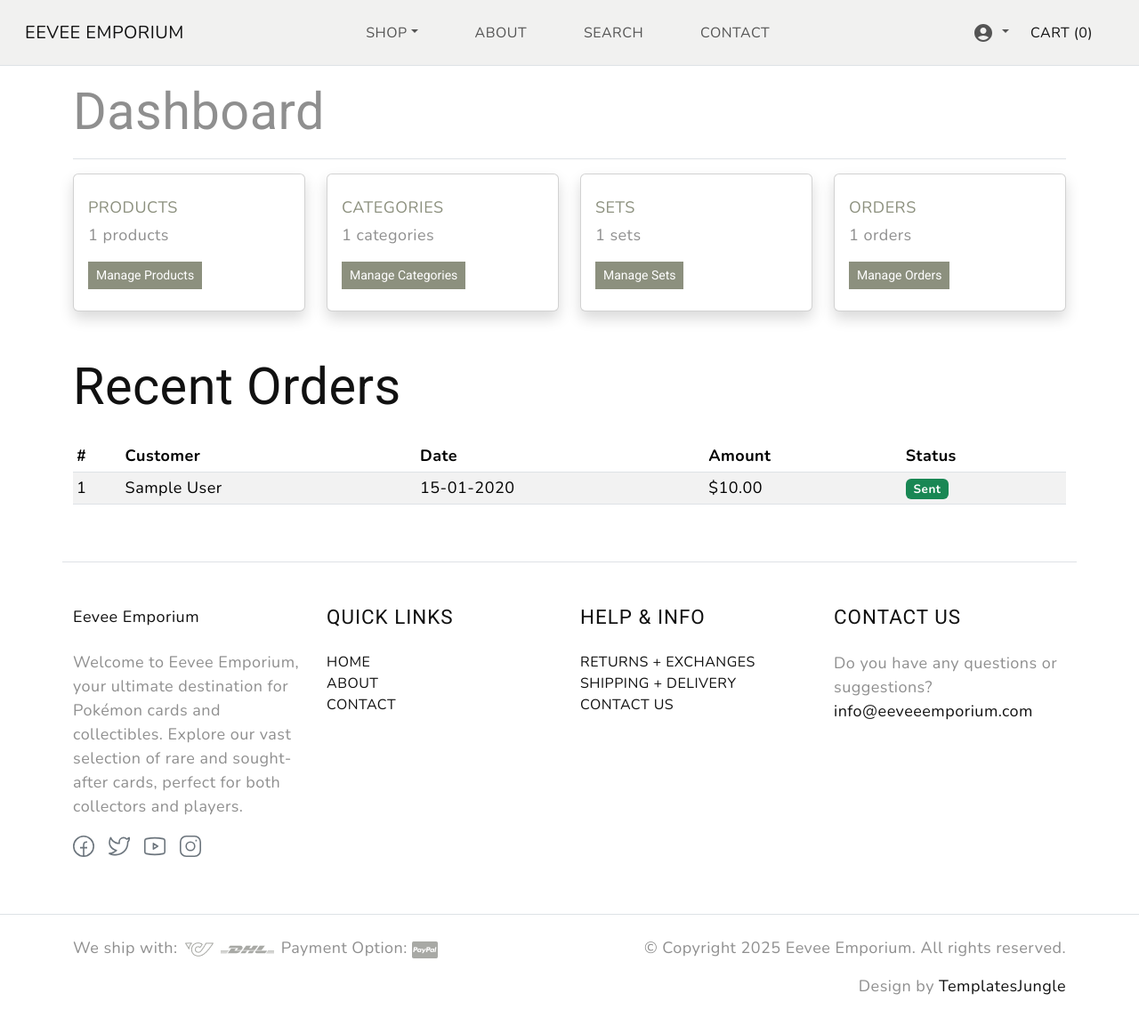
After one commit to JaimieHemmings/eevee-emporium, a Django app: page /control_panel/ in a window 1280 px wide. The commit adds this page. Shown: the whole page at 89% size. Run offline with Django 5.2, Linux system fonts and the light colour scheme; a user stored in the database is signed in; tables that the repository leaves empty hold one stand-in row (values such as "Sample post").

Commit message:
Add admin control panel with order management
Introduces a new 'controlpanel' app with views, templates, and URLs for an admin dashboard. Superusers can now view dashboard stats, list orders, view order details, and mark orders as shipped. The control panel is linked in the navigation for superusers, and the app is registered in settings and project URLs.

```diff
--- /dev/null
+++ b/controlpanel/templates/controlpanel/control_panel_home.html
@@ -0,0 +1,137 @@
+{% extends 'base.html' %}
+{% load static %}
+
+{% block title %}Control Panel{% endblock %}
+
+{% block content %}
+<div class="container">
+    <div class="row">
+        <main role="main" class="col-12">
+            <div class="d-flex justify-content-between flex-wrap flex-md-nowrap align-items-center pt-3 pb-2 mb-3 border-bottom">
+                <h1 class="h2">Dashboard</h1>
+            </div>
+
+            <div class="row">
+                <div class="col-xl-3 col-md-6 mb-4">
+                    <div class="card border-left-primary shadow h-100 py-2">
+                        <div class="card-body">
+                            <div class="row no-gutters align-items-center">
+                                <div class="col mr-2">
+                                    <div class="text-xs font-weight-bold text-primary text-uppercase mb-1">
+                                        Products
+                                    </div>
+                                    <p>{{ total_products|default:0 }} products</p>
+                                    <div class="h5 mb-0 font-weight-bold text-gray-800">
+                                        <a href="#" class="text-decoration-none text-primary">
+                                            <button class="btn btn-primary btn-sm">
+                                                Manage Products
+                                            </button>
+                                        </a>
+                                    </div>
+                                </div>
+                            </div>
+                        </div>
+                    </div>
+                </div>
+
+                <div class="col-xl-3 col-md-6 mb-4">
+                    <div class="card border-left-primary shadow h-100 py-2">
+                        <div class="card-body">
+                            <div class="row no-gutters align-items-center">
+                                <div class="col mr-2">
+                                    <div class="text-xs font-weight-bold text-primary text-uppercase mb-1">
+                                        Categories
+                                    </div>
+                                    <p>{{ total_categories|default:0 }} categories</p>
+                                    <div class="h5 mb-0 font-weight-bold text-gray-800">
+                                        <a href="#" class="text-decoration-none text-primary">
+                                            <button class="btn btn-primary btn-sm">
+                                                Manage Categories
+                                            </button>
+                                        </a>
+                                    </div>
+                                </div>
+                            </div>
+                        </div>
+                    </div>
+                </div>
+                <div class="col-xl-3 col-md-6 mb-4">
+                    <div class="card border-left-primary shadow h-100 py-2">
+                        <div class="card-body">
+                            <div class="row no-gutters align-items-center">
+                                <div class="col mr-2">
+                                    <div class="text-xs font-weight-bold text-primary text-uppercase mb-1">
+                                        Sets
+                                    </div>
+                                    <p>{{ total_sets|default:0 }} sets</p>
+                                    <div class="h5 mb-0 font-weight-bold text-gray-800">
+                                        <a href="#" class="text-decoration-none text-primary">
+                                            <button class="btn btn-primary btn-sm">
+                                                Manage Sets
+                                            </button>
+                                        </a>
+                                    </div>
+                                </div>
+                            </div>
+                        </div>
+                    </div>
+                </div>
+                <div class="col-xl-3 col-md-6 mb-4">
+                    <div class="card border-left-primary shadow h-100 py-2">
+                        <div class="card-body">
+                            <div class="row no-gutters align-items-center">
+                                <div class="col mr-2">
+                                    <div class="text-xs font-weight-bold text-primary text-uppercase mb-1">
+                                        Orders
+                                    </div>
+                                    <p>{{ total_orders|default:0 }} orders</p>
+                                    <div class="h5 mb-0 font-weight-bold text-gray-800">
+                                        <a href="{% url 'control_panel_orders' %}" class="text-decoration-none text-primary">
+                                            <button class="btn btn-primary btn-sm">
+                                                Manage Orders
+                                            </button>
+                                        </a>
+                                    </div>
+                                </div>
+                            </div>
+                        </div>
+                    </div>
+                </div>
+            </div>
+            <h2>Recent Orders</h2>
+            <div class="table-responsive">
+                <table class="table table-striped table-sm">
+                    <thead>
+                        <tr>
+                            <th scope="col">#</th>
+                            <th scope="col">Customer</th>
+                            <th scope="col">Date</th>
+                            <th scope="col">Amount</th>
+                            <th scope="col">Status</th>
+                        </tr>
+                    </thead>
+                    <tbody>
+                        {% for order in latest_orders %}
+                        <tr>
+                            <td>{{ order.id }}</td>
+                            <td>{{ order.full_name }}</td>
+                            <td>{{ order.date_ordered|date:"d-m-Y" }}</td>
+                            <td>${{ order.amount_paid }}</td>
+                            <td>
+                                {% if order.shipped == True %}
+                                    <span class="badge bg-success">Sent</span>
+                                {% elif order.shipped == False %}
+                                    <span class="badge bg-warning text-dark">Pending</span>
+                                {% else %}
+                                    <span class="badge bg-danger">Error</span>
+                                {% endif %}
+                            </td>
+                        </tr>
+                        {% endfor %}
+                    </tbody>
+                </table>
+            </div>
+        </main>
+    </div>
+</div>
+{% endblock %}
--- /dev/null
+++ b/controlpanel/urls.py
@@ -0,0 +1,26 @@
+from django.contrib import admin
+from django.urls import path
+from . import views
+
+urlpatterns = [
+    path(
+        '',
+        views.control_panel_home,
+        name='control_panel_home'
+    ),
+    path(
+        'orders/',
+        views.orders,
+        name='control_panel_orders'
+    ),
+    path(
+        'orders/<int:order_id>/',
+        views.order_detail,
+        name='control_panel_order_detail'
+    ),
+    path(
+        'orders/mark_shipped/<int:order_id>/',
+        views.mark_order_shipped,
+        name='control_panel_mark_order_shipped'
+    )
+]
--- a/controlpanel/views.py
+++ b/controlpanel/views.py
@@ -1,3 +1,68 @@
-from django.shortcuts import render
+from django.shortcuts import render, redirect
+from django.contrib import messages
+from django.contrib.auth.decorators import user_passes_test
+from store.models import Product, Category, Set
+from payment.models import Order, OrderItem
 
-# Create your views here.
+@user_passes_test(lambda u: u.is_superuser)
+def control_panel_home(request):
+    """
+    Render the control panel home page.
+    """
+    total_products = Product.objects.count()
+    total_categories = Category.objects.count()
+    total_sets = Set.objects.count()
+    total_orders = Order.objects.count()
+    latest_orders = Order.objects.order_by('-date_ordered')[:5]
+    return render(request, 'controlpanel/control_panel_home.html',{
+        'total_products': total_products,
+        'total_categories': total_categories,
+        'total_sets': total_sets,
+        'total_orders': total_orders,
+        'latest_orders': latest_orders
+    })
+
+
+@user_passes_test(lambda u: u.is_superuser)
+def orders(request):
+    """
+    Render the orders page in the control panel.
+    """
+    orders = Order.objects.all().order_by('-date_ordered')
+    return render(request, 'controlpanel/orders.html', {
+        'orders': orders,
+    })
+
+
+@user_passes_test(lambda u: u.is_superuser)
+def order_detail(request, order_id):
+    """
+    Render the details of a specific order in the control panel.
+    """
+    try:
+        order = Order.objects.get(id=order_id)
+        order_items = OrderItem.objects.filter(order=order)
+    except Order.DoesNotExist:
+        messages.error(request, "Order not found.")
+        return redirect('control_panel_orders')
+
+    return render(request, 'controlpanel/order_detail.html', {
+        'order': order,
+        'order_items': order_items,
+    })
+
+
+@user_passes_test(lambda u: u.is_superuser)
+def mark_order_shipped(request, order_id):
+    """
+    Mark an order as shipped in the control panel.
+    """
+    try:
+        order = Order.objects.get(id=order_id)
+        order.shipped = True
+        order.save()
+        messages.success(request, "Order marked as shipped.")
+    except Order.DoesNotExist:
+        messages.error(request, "Order not found.")
+
+    return redirect('control_panel_order_detail', order_id=order_id)
--- a/eeveeEmporium/settings.py
+++ b/eeveeEmporium/settings.py
@@ -29,6 +29,7 @@ INSTALLED_APPS = [
     'store',  # Custom app for the store
     'cart',   # Custom app for the shopping cart
     'payment',  # Custom app for payment processing
+    'controlpanel',  # Custom app for the admin control panel
 ]
 
 MIDDLEWARE = [
@@ -108,6 +109,10 @@ USE_I18N = True
 
 USE_TZ = True
 
+# Default account functionality
+LOGIN_URL = 'login'
+LOGIN_REDIRECT_URL = 'home'
+LOGOUT_REDIRECT_URL = 'home'
 
 # Static files (CSS, JavaScript, Images)
 STATIC_URL = 'static/'
--- a/eeveeEmporium/urls.py
+++ b/eeveeEmporium/urls.py
@@ -8,4 +8,5 @@ urlpatterns = [
     path('', include('store.urls')),
     path('cart/', include('cart.urls')),
     path('payment/', include('payment.urls')),
-] + static(settings.MEDIA_URL, document_root=settings.MEDIA_ROOT)  # Serve media files in development
+    path('control_panel/', include('controlpanel.urls')),
+] + static(settings.MEDIA_URL, document_root=settings.MEDIA_ROOT)
--- a/store/templates/footer.html
+++ b/store/templates/footer.html
@@ -1,6 +1,6 @@
   {% load static %}
   <footer id="footer" class="mt-5">
-    <div class="container">
+    <div class="container border-top">
       <div class="row d-flex flex-wrap justify-content-between py-5">
         <div class="col-md-3 col-sm-6">
           <div class="footer-menu footer-menu-001">
--- a/store/templates/nav.html
+++ b/store/templates/nav.html
@@ -74,6 +74,11 @@
                     <li>
                       <a href="{% url 'update_user' %}" class="dropdown-item item-anchor">Account</a>
                     </li>
+                    {% if user.is_superuser %}
+                    <li>
+                      <a href="{% url 'control_panel_home' %}" class="dropdown-item item-anchor">Control Panel</a>
+                    </li>
+                    {% endif %}
                     <li>
                       <a href="{% url 'logout' %}" class="dropdown-item item-anchor">Log Out</a>
                     </li>
@@ -112,6 +117,11 @@
                   <li>
                     <a href="{% url 'update_user' %}" class="dropdown-item item-anchor">Account</a>
                   </li>
+                  {% if user.is_superuser %}
+                    <li>
+                      <a href="{% url 'control_panel_home' %}" class="dropdown-item item-anchor">Control Panel</a>
+                    </li>
+                  {% endif %}
                   <li>
                     <a href="{% url 'logout' %}" class="dropdown-item item-anchor">Log Out</a>
                   </li>
```
Also changed, not shown: controlpanel/templates/controlpanel/order_detail.html (added, +50 -0 lines), controlpanel/templates/controlpanel/orders.html (added, +57 -0 lines).
